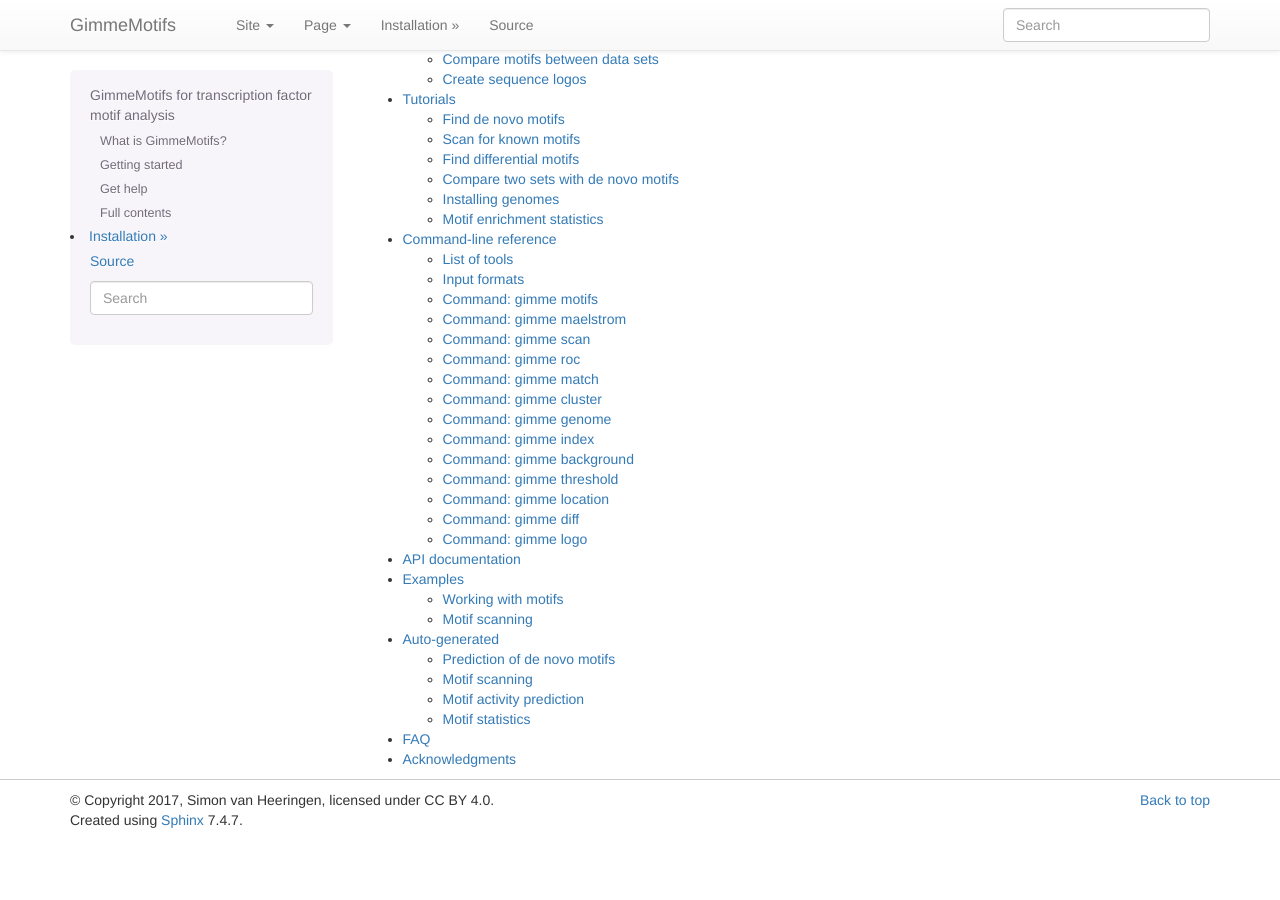
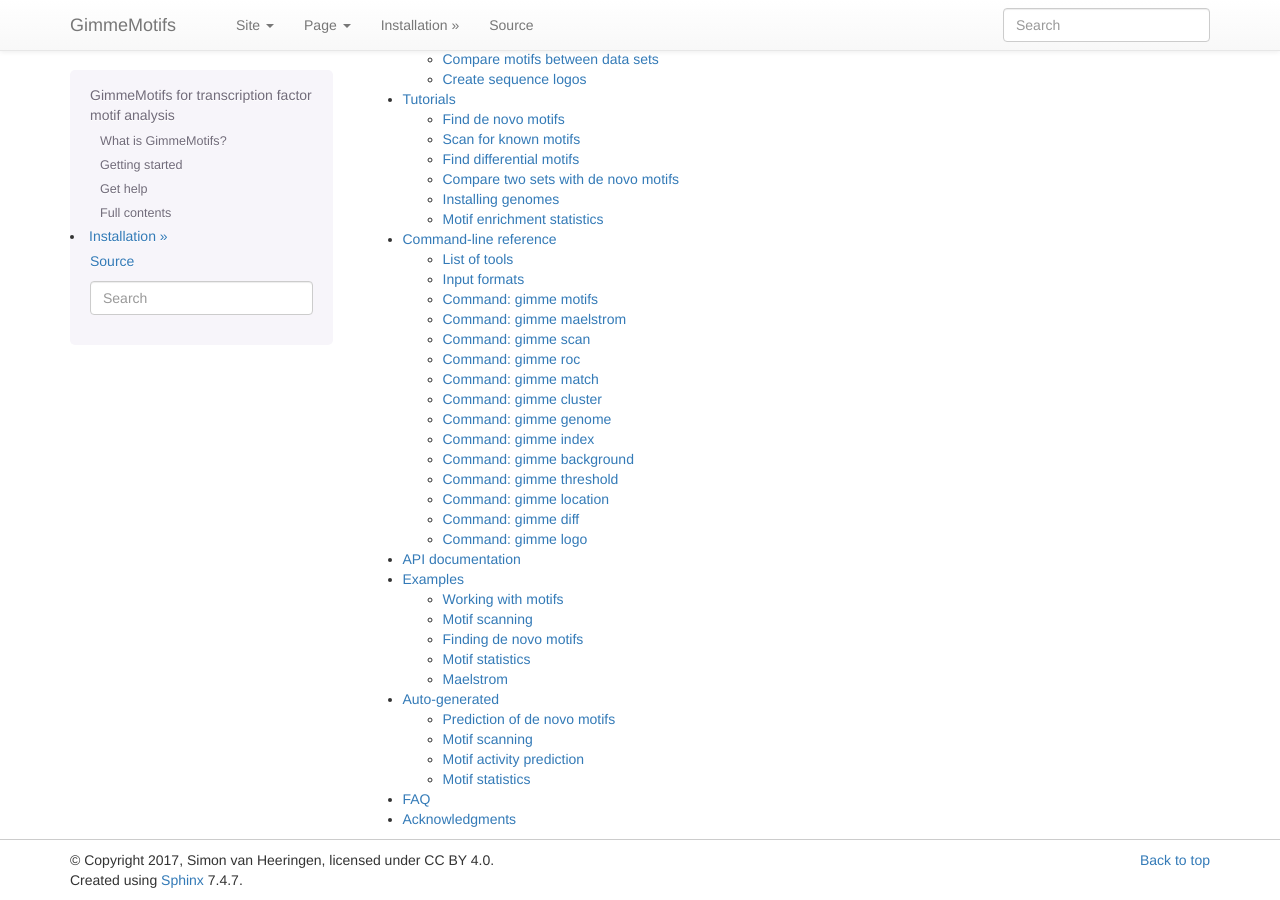
Before and after one commit to vanheeringen-lab/gimmemotifs, a Sphinx documentation site: the page built from docs/index.rst, in a window 1280 px wide and 900 px high, scrolled down 782 px. Built offline with Sphinx 7.4.7, drawn with Linux system fonts in a browser that asks for light colours; pages that are not in the unit, such as notebooks, are missing from menus; the version number could not be read and is left out; before the commit the page ends 1622 px from its top, so only the background shows below that.

Commit message:
added headers

```diff
--- a/docs/api.rst
+++ b/docs/api.rst
@@ -387,6 +387,16 @@ This means that for the same combination of motifs and genome, the previously ge
 
 .. _`api documentation`:
 
+Finding de novo motifs
+----------------------
+
+Motif statistics
+----------------
+
+Maelstrom
+---------
+
+
 Auto-generated
 ==============
 
```
